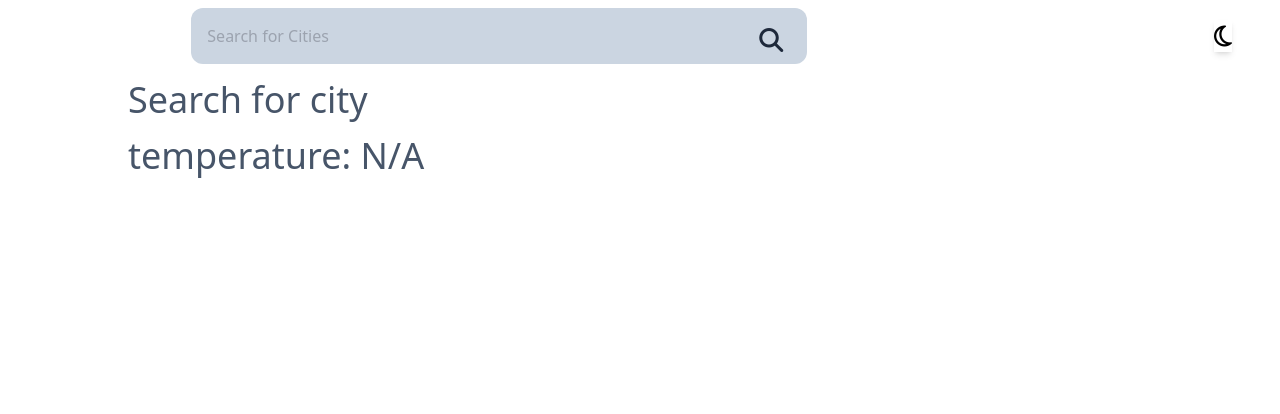
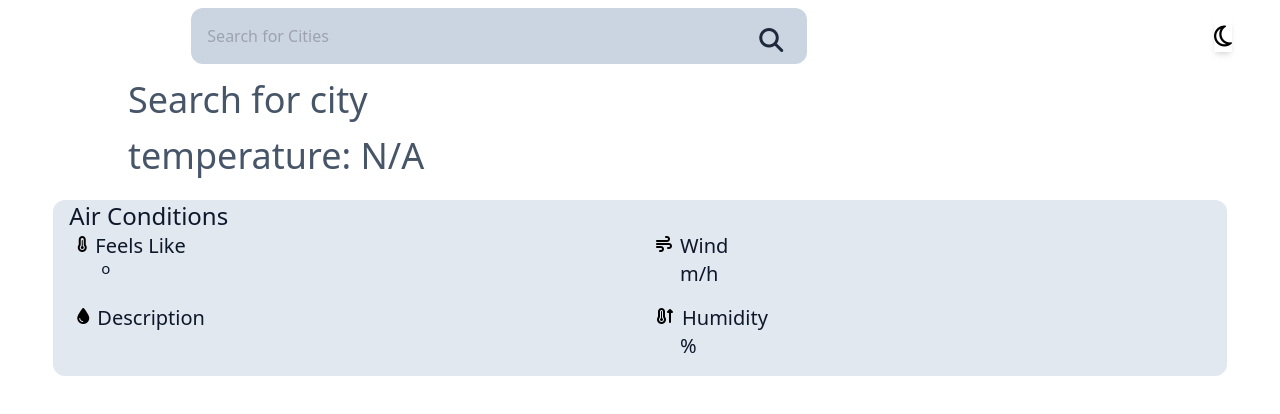
Before and after one commit to saeedyussif663/weather-app, a React (Create React App) app: page / in a window 1280 px wide. Shown: the top 414 px of the page. Built offline with nearby package versions, Linux system fonts and the light colour scheme.

Commit message:
finished the app

```diff
--- a/src/App.js
+++ b/src/App.js
@@ -34,7 +34,7 @@ function App() {
       <SearchBar />
      <City />
      {error.isError && <ErrorModal/>}
-     { error.isError &&<AirConditions />}
+     { !error.isError &&<AirConditions />}
       </>
       }
       </div>
```
